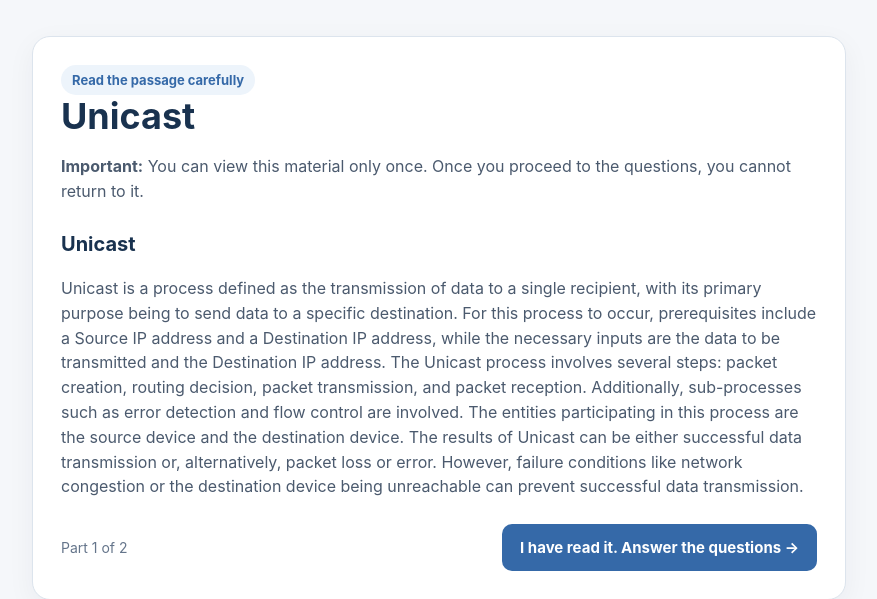
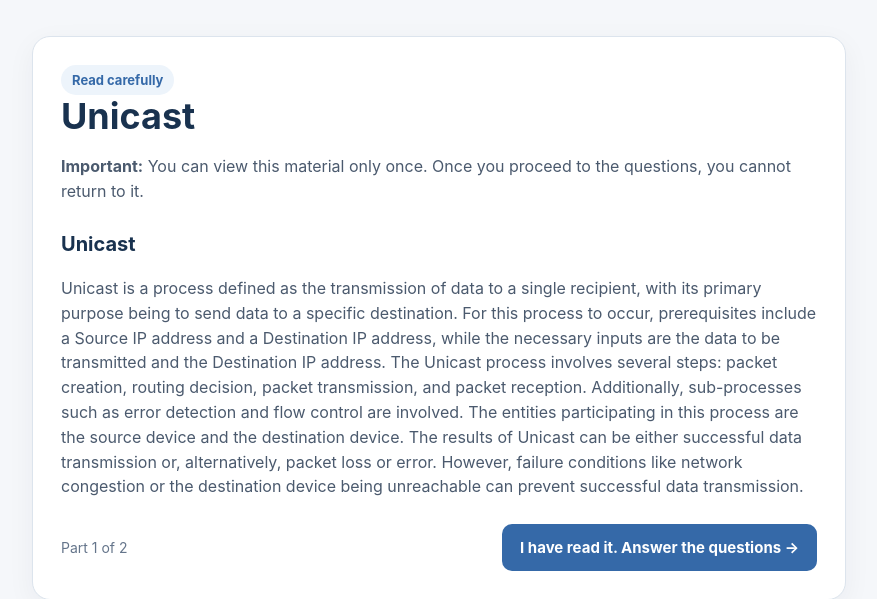
Before and after one commit to swetha22p/survey, a Flask app: page /material in a window 1280 px wide. Shown: the part 56-655 px from the top of the page, without its empty margins (201-1078 px from the left). Run offline with Flask 3, Linux system fonts and the light colour scheme; the visitor is signed in with stand-in values (Sample User, id 1).

Commit message:
Update instruction text in material.html

```diff
--- a/templates/material.html
+++ b/templates/material.html
@@ -103,7 +103,7 @@
 <main>
     <section class="panel">
 
-        <span class="pill">Read the passage carefully</span>
+        <span class="pill">Read carefully</span>
 
         <h1>
             {% if stage == 1 %}
```
